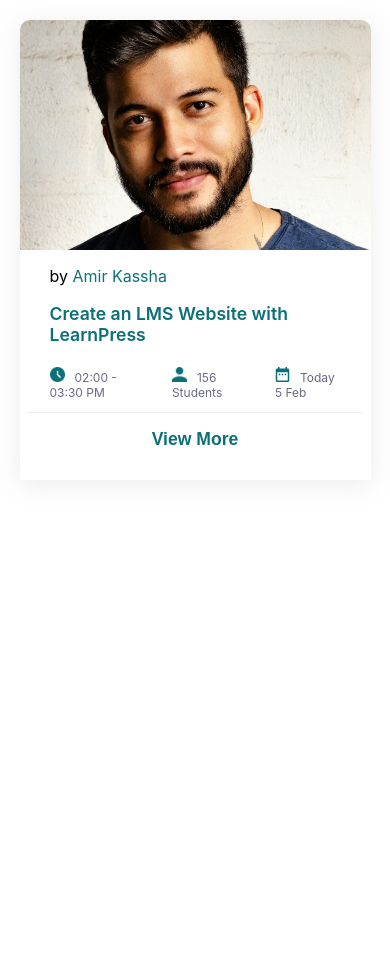
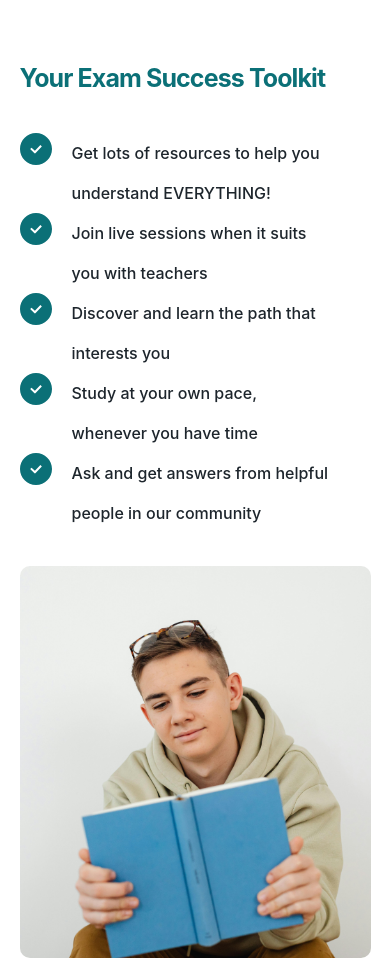
Before and after one commit to Layla-Hammoud/ofoq-front-end, a React (Create React App) app: page /test in a window 390 px wide. Before the commit the page ends 844 px from the top, so only its background shows below. Built offline with nearby package versions, Linux system fonts and the light colour scheme; no server answers.

Commit message:
finsih success section in home page

```diff
--- /dev/null
+++ b/src/components/SuccessHome/SuccessHome.js
@@ -0,0 +1,40 @@
+import style from "./SuccessHome.module.css";
+import image from "../../assets/success.jpg";
+import point from "../../assets/success1.svg";
+const SuccessHome = () => {
+  return (
+    <>
+      <section className={style.consultingSection}>
+        <div className={style.textContainer}>
+          <h3 className={style.sectionConsultationTitle}>
+            Your Exam Success Toolkit
+          </h3>
+          <ul className={style.list}>
+            <li>
+              <img src={point} alt="point" />
+              Get lots of resources to help you understand EVERYTHING!
+            </li>
+            <li>
+              <img src={point} alt="point" /> Join live sessions when it suits
+              you with teachers
+            </li>
+            <li>
+              <img src={point} alt="point" />
+              Discover and learn the path that interests you
+            </li>
+            <li>
+              <img src={point} alt="point" />
+              Study at your own pace, whenever you have time
+            </li>
+            <li>
+              <img src={point} alt="point" />
+              Ask and get answers from helpful people in our community
+            </li>
+          </ul>
+        </div>
+        <img className={style.img} alt="consulting" src={image}></img>
+      </section>
+    </>
+  );
+};
+export default SuccessHome;
--- /dev/null
+++ b/src/components/SuccessHome/SuccessHome.module.css
@@ -0,0 +1,109 @@
+.consultingSection {
+  display: flex;
+  height: 500px;
+  width: 90%;
+  margin: 2% auto;
+}
+.sectionConsultationTitle {
+  color: var(--primary-color);
+  font-size: 2em;
+  font-weight: bold;
+  line-height: 57.6px; /* 144% */
+  letter-spacing: -0.9px;
+}
+.list li{
+    display: flex;
+    align-items: center;
+}
+.list li img{
+    padding-right: 20px;
+}
+.list{
+    list-style-type: none;
+    padding-inline-start: 0;
+
+}
+.textContainer {
+  width: 50%;
+  color: #1d252c;
+  font-size: 16px;
+  font-style: normal;
+  font-weight: 500;
+  line-height: 57.6px; /* 360% */
+}
+.title {
+  color: #1d252c;
+  font-size: 40px;
+  font-style: normal;
+  font-weight: 500;
+  line-height: 46.6px;
+  letter-spacing: -0.9px;
+  margin-bottom: 2%;
+}
+.img {
+  width: 50%;
+  height: 440px;
+  border-radius: 10px;
+  object-fit: cover;
+  object-position: center 40%;
+}
+
+.point::before {
+  display: inline-block;
+  content: "";
+  -webkit-border-radius: 0.375rem;
+  border-radius: 0.375rem;
+  height: 0.5rem;
+  width: 0.5rem;
+  margin-right: 0.5rem;
+  background-color: #383737;
+}
+.point {
+  margin-top: 20px;
+}
+.text,
+.point {
+  color: #383737;
+  font-size: 16px;
+  font-style: normal;
+  font-weight: 500;
+  line-height: 28.8px;
+  width: 90%;
+}
+@media screen and (max-width: 1600px) {
+  .consultingSection {
+    height: 600px;
+  }
+}
+
+@media screen and (max-width: 1300px) {
+  .consultingSection {
+    flex-direction: column;
+    height: 1100px;
+  }
+  .img {
+    width: 100%;
+    align-self: center;
+    height: 400px;
+  }
+  .textContainer {
+    width: 90%;
+    margin: 10% 0;
+  }
+}
+@media screen and (max-width: 600px) {
+    .list li{
+        align-items: flex-start;
+    }
+  .textContainer {
+    margin: 5% 0;
+    font-size: 16px;
+    line-height: 40px;
+  }
+  .consultingSection {
+    height: 950px;
+  }
+  .sectionConsultationTitle {
+    font-size: 25px;
+  }
+}
--- a/src/pages/Home/Home.js
+++ b/src/pages/Home/Home.js
@@ -1,11 +1,13 @@
 import Hero from "../../components/Hero/Hero"
 import HomePath from "../../components/HomePath/HomePath"
 import TestimonialSection from '../../components/TestimonialSection/TestimonialSection'
+import SuccessHome from "../../components/SuccessHome/SuccessHome"
  const Home = ()=> {
   return (
     <>
       <Hero/>
       <HomePath/>
+      <SuccessHome/>
       <TestimonialSection/>
     </>
   )
--- a/src/routes/AppRoutes.js
+++ b/src/routes/AppRoutes.js
@@ -4,7 +4,7 @@ import PageLayout from "../layouts/PageLayout/PageLayout";
 import Home from "../pages/Home/Home";
 import Courses from "../pages/Courses/Courses";
 import SingInPage from '../pages/SignIn/SignIn'
-import EventCard from "../components/EventCard/EventCard";
+import SuccessHome from "../components/SuccessHome/SuccessHome";
 import Path from '../pages/Path/Path'
 const AppRoutes = () => {
   return (
@@ -14,7 +14,7 @@ const AppRoutes = () => {
          <Route path="/path/:itemId" element={<Path/>}></Route>
          <Route path="/courses" element={<Courses/>}></Route>
          </Route>
-         <Route path="/test" element={<EventCard/>}></Route>
+         <Route path="/test" element={<SuccessHome/>}></Route>
          {/* <Route path="/signup" element={<SignupPage />}></Route> */}
          <Route path="/sign-up" element={<SignupPage />}></Route>
          <Route path="/log-in" element={<SingInPage />}></Route>
```
Also changed, not shown: src/assets/success.jpg (added), src/assets/success1.svg (added).
